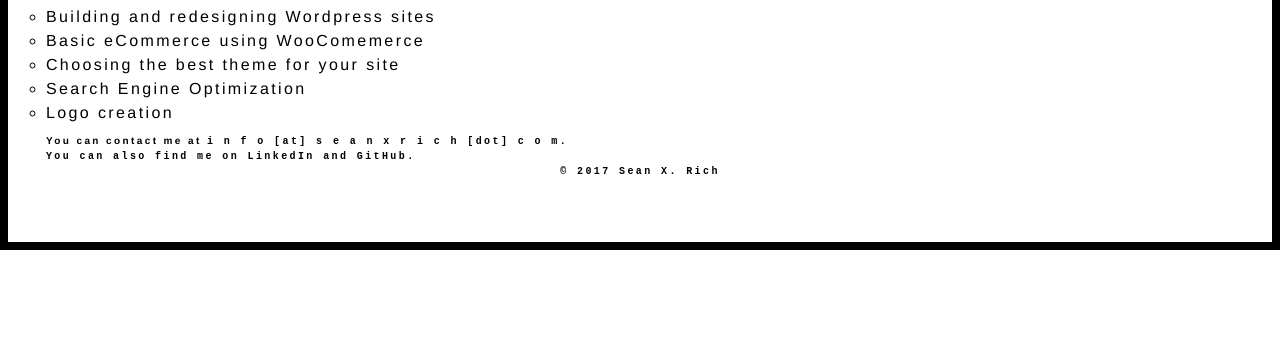
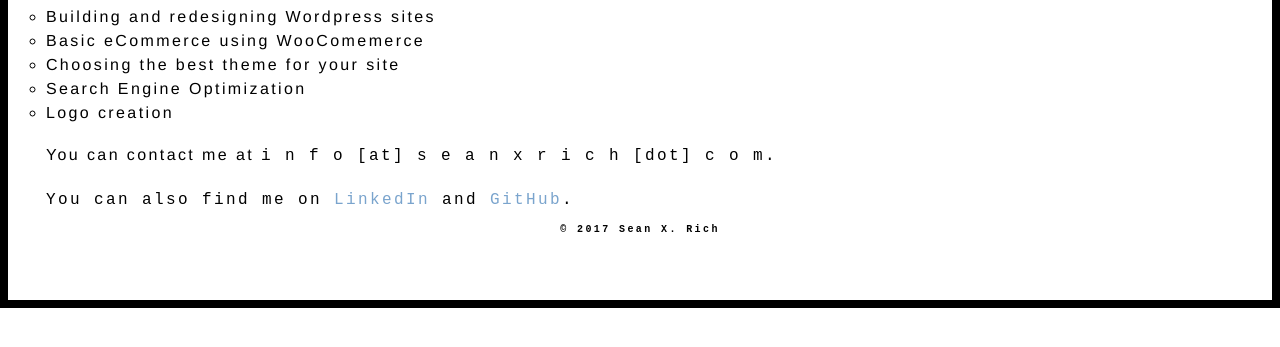
Before and after one commit to seanxrich/seanxrich.github.io, a plain HTML site: page index.html in a window 1280 px wide. Shown: the part 181-528 px from the top of the page. Drawn offline with Linux system fonts and the light colour scheme.

Commit message:
Update index.html

```diff
--- a/index.html
+++ b/index.html
@@ -33,8 +33,8 @@
         <li>Logo creation</li>
        </ul>
 
-        <p>You can contact me at <code>i n f o [at] s e a n x r i c h [dot] c o m.</p>
-        <p>You can also find me on <a href="https://www.linkedin.com/in/seanxrich/">LinkedIn</a> and <a href="https://github.com/seanxrich">GitHub</a>.</p>
+        <p class="content">You can contact me at <code>i n f o [at] s e a n x r i c h [dot] c o m.</p>
+        <p class="content">You can also find me on <a href="https://www.linkedin.com/in/seanxrich/">LinkedIn</a> and <a href="https://github.com/seanxrich">GitHub</a>.</p>
 
         <div class="clearfix"></div>
 
```
